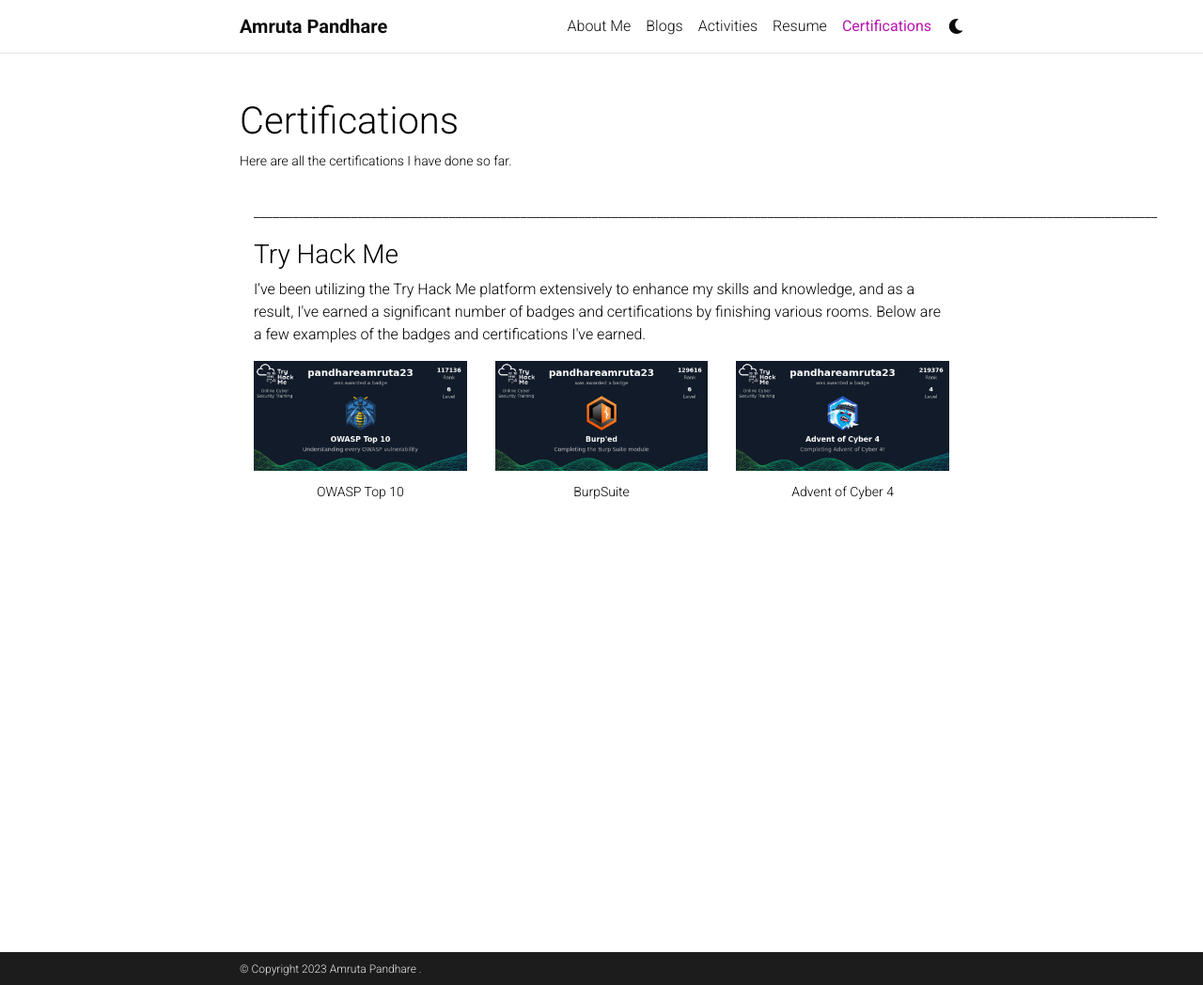
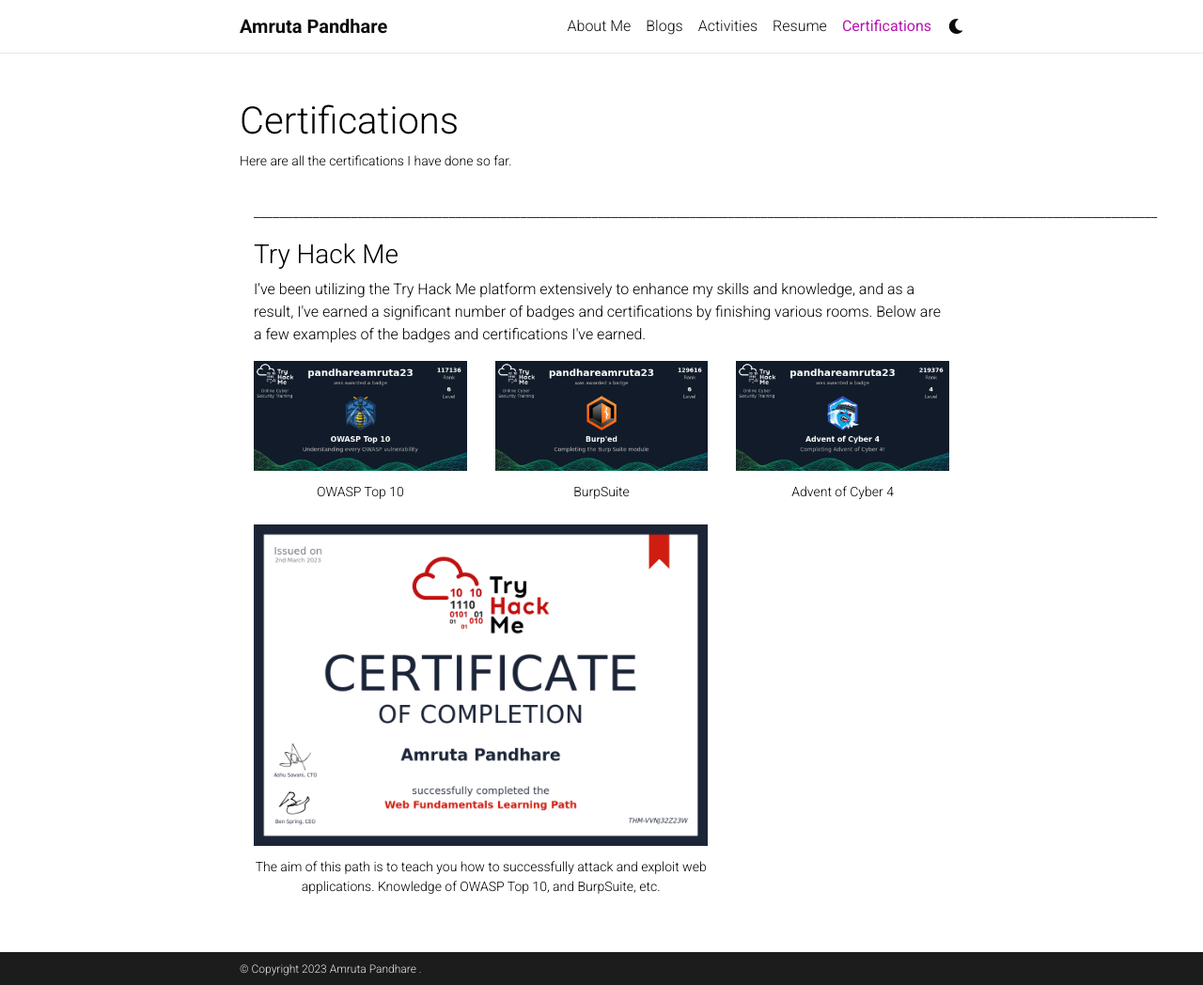
Before and after one commit to AmrutaPandhare/AmrutaPandhare.github.io, a Jekyll site: the page built from _pages/publications.md, in a window 1280 px wide and 1048 px high. Shown: the whole window at 94% size. Built offline with Jekyll 4.4.1, drawn with Linux system fonts in a browser that asks for light colours; comment, search, counter and statistics services are not loaded; a style sheet for code colours, icons or effects is not loaded.

Commit message:
Update publications.md

```diff
--- a/_pages/publications.md
+++ b/_pages/publications.md
@@ -45,5 +45,17 @@ nav_order: 5
         </a>
       </div>
     </div>
+
+    <div class="col-md-8">
+      <div class="thumbnail">
+        <a href="https://tryhackme-certificates.s3-eu-west-1.amazonaws.com/THM-VVNJ32Z23W.png" target="_blank">
+          <img src="/assets/img/web.png" alt="Lights" style="width:100%">
+          <div class="caption">
+            <p>The aim of this path is to teach you how to successfully attack and exploit web applications. Knowledge of OWASP Top 10, and BurpSuite, etc.</p>
+          </div>
+        </a>
+      </div>
+    </div>
+
   </div>
 </div>
```
